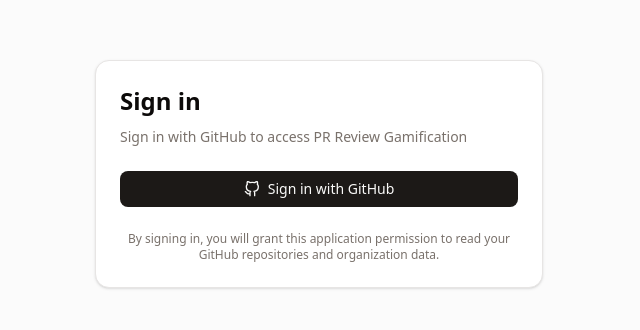
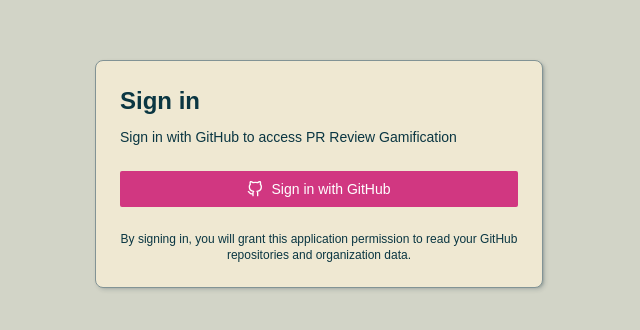
Before and after one commit to venkateshwarans/peer-review-app, a Next.js app: page /login in a window 1280 px wide. Shown: the part 226-556 px from the top of the page, without its empty margins (321-961 px from the left). Built offline with nearby package versions, Linux system fonts and the light colour scheme; no server answers; the database is empty.

Commit message:
Add retro-arcade theme and dark mode toggle

```diff
--- a/src/app/globals.css
+++ b/src/app/globals.css
@@ -3,113 +3,262 @@
 
 @custom-variant dark (&:is(.dark *));
 
+:root {
+  --background: oklch(0.97 0.03 90.10);
+  --foreground: oklch(0.31 0.05 219.65);
+  --card: oklch(0.93 0.03 92.40);
+  --card-foreground: oklch(0.31 0.05 219.65);
+  --popover: oklch(0.93 0.03 92.40);
+  --popover-foreground: oklch(0.31 0.05 219.65);
+  --primary: oklch(0.59 0.20 355.89);
+  --primary-foreground: oklch(1.00 0 0);
+  --secondary: oklch(0.64 0.10 187.38);
+  --secondary-foreground: oklch(1.00 0 0);
+  --muted: oklch(0.70 0.02 196.79);
+  --muted-foreground: oklch(0.31 0.05 219.65);
+  --accent: oklch(0.58 0.17 39.50);
+  --accent-foreground: oklch(1.00 0 0);
+  --destructive: oklch(0.59 0.21 27.12);
+  --destructive-foreground: oklch(1.00 0 0);
+  --border: oklch(0.65 0.02 205.26);
+  --input: oklch(0.65 0.02 205.26);
+  --ring: oklch(0.59 0.20 355.89);
+  --chart-1: oklch(0.61 0.14 244.93);
+  --chart-2: oklch(0.64 0.10 187.38);
+  --chart-3: oklch(0.59 0.20 355.89);
+  --chart-4: oklch(0.58 0.17 39.50);
+  --chart-5: oklch(0.59 0.21 27.12);
+  --sidebar: oklch(0.97 0.03 90.10);
+  --sidebar-foreground: oklch(0.31 0.05 219.65);
+  --sidebar-primary: oklch(0.59 0.20 355.89);
+  --sidebar-primary-foreground: oklch(1.00 0 0);
+  --sidebar-accent: oklch(0.64 0.10 187.38);
+  --sidebar-accent-foreground: oklch(1.00 0 0);
+  --sidebar-border: oklch(0.65 0.02 205.26);
+  --sidebar-ring: oklch(0.59 0.20 355.89);
+  --font-sans: Outfit, sans-serif;
+  --font-serif: ui-serif, Georgia, Cambria, "Times New Roman", Times, serif;
+  --font-mono: Space Mono, monospace;
+  --radius: 0.25rem;
+  --shadow-2xs: 2px 2px 4px 0px hsl(196 83% 10% / 0.07);
+  --shadow-xs: 2px 2px 4px 0px hsl(196 83% 10% / 0.07);
+  --shadow-sm: 2px 2px 4px 0px hsl(196 83% 10% / 0.15), 2px 1px 2px -1px hsl(196 83% 10% / 0.15);
+  --shadow: 2px 2px 4px 0px hsl(196 83% 10% / 0.15), 2px 1px 2px -1px hsl(196 83% 10% / 0.15);
+  --shadow-md: 2px 2px 4px 0px hsl(196 83% 10% / 0.15), 2px 2px 4px -1px hsl(196 83% 10% / 0.15);
+  --shadow-lg: 2px 2px 4px 0px hsl(196 83% 10% / 0.15), 2px 4px 6px -1px hsl(196 83% 10% / 0.15);
+  --shadow-xl: 2px 2px 4px 0px hsl(196 83% 10% / 0.15), 2px 8px 10px -1px hsl(196 83% 10% / 0.15);
+  --shadow-2xl: 2px 2px 4px 0px hsl(196 83% 10% / 0.38);
+}
+
+.dark {
+  --background: oklch(0.27 0.05 219.82);
+  --foreground: oklch(0.70 0.02 196.79);
+  --card: oklch(0.31 0.05 219.65);
+  --card-foreground: oklch(0.70 0.02 196.79);
+  --popover: oklch(0.31 0.05 219.65);
+  --popover-foreground: oklch(0.70 0.02 196.79);
+  --primary: oklch(0.59 0.20 355.89);
+  --primary-foreground: oklch(1.00 0 0);
+  --secondary: oklch(0.64 0.10 187.38);
+  --secondary-foreground: oklch(1.00 0 0);
+  --muted: oklch(0.52 0.03 219.14);
+  --muted-foreground: oklch(0.70 0.02 196.79);
+  --accent: oklch(0.58 0.17 39.50);
+  --accent-foreground: oklch(1.00 0 0);
+  --destructive: oklch(0.59 0.21 27.12);
+  --destructive-foreground: oklch(1.00 0 0);
+  --border: oklch(0.52 0.03 219.14);
+  --input: oklch(0.52 0.03 219.14);
+  --ring: oklch(0.59 0.20 355.89);
+  --chart-1: oklch(0.61 0.14 244.93);
+  --chart-2: oklch(0.64 0.10 187.38);
+  --chart-3: oklch(0.59 0.20 355.89);
+  --chart-4: oklch(0.58 0.17 39.50);
+  --chart-5: oklch(0.59 0.21 27.12);
+  --sidebar: oklch(0.27 0.05 219.82);
+  --sidebar-foreground: oklch(0.70 0.02 196.79);
+  --sidebar-primary: oklch(0.59 0.20 355.89);
+  --sidebar-primary-foreground: oklch(1.00 0 0);
+  --sidebar-accent: oklch(0.64 0.10 187.38);
+  --sidebar-accent-foreground: oklch(1.00 0 0);
+  --sidebar-border: oklch(0.52 0.03 219.14);
+  --sidebar-ring: oklch(0.59 0.20 355.89);
+  --font-sans: Outfit, sans-serif;
+  --font-serif: ui-serif, Georgia, Cambria, "Times New Roman", Times, serif;
+  --font-mono: Space Mono, monospace;
+  --radius: 0.25rem;
+  --shadow-2xs: 2px 2px 4px 0px hsl(196 83% 10% / 0.07);
+  --shadow-xs: 2px 2px 4px 0px hsl(196 83% 10% / 0.07);
+  --shadow-sm: 2px 2px 4px 0px hsl(196 83% 10% / 0.15), 2px 1px 2px -1px hsl(196 83% 10% / 0.15);
+  --shadow: 2px 2px 4px 0px hsl(196 83% 10% / 0.15), 2px 1px 2px -1px hsl(196 83% 10% / 0.15);
+  --shadow-md: 2px 2px 4px 0px hsl(196 83% 10% / 0.15), 2px 2px 4px -1px hsl(196 83% 10% / 0.15);
+  --shadow-lg: 2px 2px 4px 0px hsl(196 83% 10% / 0.15), 2px 4px 6px -1px hsl(196 83% 10% / 0.15);
+  --shadow-xl: 2px 2px 4px 0px hsl(196 83% 10% / 0.15), 2px 8px 10px -1px hsl(196 83% 10% / 0.15);
+  --shadow-2xl: 2px 2px 4px 0px hsl(196 83% 10% / 0.38);
+}
+
 @theme inline {
   --color-background: var(--background);
   --color-foreground: var(--foreground);
-  --font-sans: var(--font-geist-sans);
-  --font-mono: var(--font-geist-mono);
+  --color-card: var(--card);
+  --color-card-foreground: var(--card-foreground);
+  --color-popover: var(--popover);
+  --color-popover-foreground: var(--popover-foreground);
+  --color-primary: var(--primary);
+  --color-primary-foreground: var(--primary-foreground);
+  --color-secondary: var(--secondary);
+  --color-secondary-foreground: var(--secondary-foreground);
+  --color-muted: var(--muted);
+  --color-muted-foreground: var(--muted-foreground);
+  --color-accent: var(--accent);
+  --color-accent-foreground: var(--accent-foreground);
+  --color-destructive: var(--destructive);
+  --color-destructive-foreground: var(--destructive-foreground);
+  --color-border: var(--border);
+  --color-input: var(--input);
+  --color-ring: var(--ring);
+  --color-chart-1: var(--chart-1);
+  --color-chart-2: var(--chart-2);
+  --color-chart-3: var(--chart-3);
+  --color-chart-4: var(--chart-4);
+  --color-chart-5: var(--chart-5);
+  --color-sidebar: var(--sidebar);
+  --color-sidebar-foreground: var(--sidebar-foreground);
+  --color-sidebar-primary: var(--sidebar-primary);
+  --color-sidebar-primary-foreground: var(--sidebar-primary-foreground);
+  --color-sidebar-accent: var(--sidebar-accent);
+  --color-sidebar-accent-foreground: var(--sidebar-accent-foreground);
+  --color-sidebar-border: var(--sidebar-border);
   --color-sidebar-ring: var(--sidebar-ring);
-  --color-sidebar-border: var(--sidebar-border);
-  --color-sidebar-accent-foreground: var(--sidebar-accent-foreground);
-  --color-sidebar-accent: var(--sidebar-accent);
-  --color-sidebar-primary-foreground: var(--sidebar-primary-foreground);
-  --color-sidebar-primary: var(--sidebar-primary);
-  --color-sidebar-foreground: var(--sidebar-foreground);
-  --color-sidebar: var(--sidebar);
-  --color-chart-5: var(--chart-5);
-  --color-chart-4: var(--chart-4);
-  --color-chart-3: var(--chart-3);
-  --color-chart-2: var(--chart-2);
-  --color-chart-1: var(--chart-1);
-  --color-ring: var(--ring);
-  --color-input: var(--input);
-  --color-border: var(--border);
-  --color-destructive: var(--destructive);
-  --color-accent-foreground: var(--accent-foreground);
-  --color-accent: var(--accent);
-  --color-muted-foreground: var(--muted-foreground);
-  --color-muted: var(--muted);
-  --color-secondary-foreground: var(--secondary-foreground);
-  --color-secondary: var(--secondary);
-  --color-primary-foreground: var(--primary-foreground);
-  --color-primary: var(--primary);
-  --color-popover-foreground: var(--popover-foreground);
-  --color-popover: var(--popover);
-  --color-card-foreground: var(--card-foreground);
-  --color-card: var(--card);
+
+  --font-sans: var(--font-sans);
+  --font-mono: var(--font-mono);
+  --font-serif: var(--font-serif);
+
   --radius-sm: calc(var(--radius) - 4px);
   --radius-md: calc(var(--radius) - 2px);
   --radius-lg: var(--radius);
   --radius-xl: calc(var(--radius) + 4px);
+
+  --shadow-2xs: var(--shadow-2xs);
+  --shadow-xs: var(--shadow-xs);
+  --shadow-sm: var(--shadow-sm);
+  --shadow: var(--shadow);
+  --shadow-md: var(--shadow-md);
+  --shadow-lg: var(--shadow-lg);
+  --shadow-xl: var(--shadow-xl);
+  --shadow-2xl: var(--shadow-2xl);
 }
 
 :root {
-  --radius: 0.625rem;
-  --background: oklch(1 0 0);
-  --foreground: oklch(0.147 0.004 49.25);
-  --card: oklch(1 0 0);
-  --card-foreground: oklch(0.147 0.004 49.25);
-  --popover: oklch(1 0 0);
-  --popover-foreground: oklch(0.147 0.004 49.25);
-  --primary: oklch(0.216 0.006 56.043);
-  --primary-foreground: oklch(0.985 0.001 106.423);
-  --secondary: oklch(0.97 0.001 106.424);
-  --secondary-foreground: oklch(0.216 0.006 56.043);
-  --muted: oklch(0.97 0.001 106.424);
-  --muted-foreground: oklch(0.553 0.013 58.071);
-  --accent: oklch(0.97 0.001 106.424);
-  --accent-foreground: oklch(0.216 0.006 56.043);
-  --destructive: oklch(0.577 0.245 27.325);
-  --border: oklch(0.923 0.003 48.717);
-  --input: oklch(0.923 0.003 48.717);
-  --ring: oklch(0.709 0.01 56.259);
-  --chart-1: oklch(0.646 0.222 41.116);
-  --chart-2: oklch(0.6 0.118 184.704);
-  --chart-3: oklch(0.398 0.07 227.392);
-  --chart-4: oklch(0.828 0.189 84.429);
-  --chart-5: oklch(0.769 0.188 70.08);
-  --sidebar: oklch(0.985 0.001 106.423);
-  --sidebar-foreground: oklch(0.147 0.004 49.25);
-  --sidebar-primary: oklch(0.216 0.006 56.043);
-  --sidebar-primary-foreground: oklch(0.985 0.001 106.423);
-  --sidebar-accent: oklch(0.97 0.001 106.424);
-  --sidebar-accent-foreground: oklch(0.216 0.006 56.043);
-  --sidebar-border: oklch(0.923 0.003 48.717);
-  --sidebar-ring: oklch(0.709 0.01 56.259);
+  --radius: 0.25rem;
+  --background: oklch(0.97 0.03 90.10);
+  --foreground: oklch(0.31 0.05 219.65);
+  --card: oklch(0.93 0.03 92.40);
+  --card-foreground: oklch(0.31 0.05 219.65);
+  --popover: oklch(0.93 0.03 92.40);
+  --popover-foreground: oklch(0.31 0.05 219.65);
+  --primary: oklch(0.59 0.20 355.89);
+  --primary-foreground: oklch(1.00 0 0);
+  --secondary: oklch(0.64 0.10 187.38);
+  --secondary-foreground: oklch(1.00 0 0);
+  --muted: oklch(0.70 0.02 196.79);
+  --muted-foreground: oklch(0.31 0.05 219.65);
+  --accent: oklch(0.58 0.17 39.50);
+  --accent-foreground: oklch(1.00 0 0);
+  --destructive: oklch(0.59 0.21 27.12);
+  --border: oklch(0.65 0.02 205.26);
+  --input: oklch(0.65 0.02 205.26);
+  --ring: oklch(0.59 0.20 355.89);
+  --chart-1: oklch(0.61 0.14 244.93);
+  --chart-2: oklch(0.64 0.10 187.38);
+  --chart-3: oklch(0.59 0.20 355.89);
+  --chart-4: oklch(0.58 0.17 39.50);
+  --chart-5: oklch(0.59 0.21 27.12);
+  --sidebar: oklch(0.97 0.03 90.10);
+  --sidebar-foreground: oklch(0.31 0.05 219.65);
+  --sidebar-primary: oklch(0.59 0.20 355.89);
+  --sidebar-primary-foreground: oklch(1.00 0 0);
+  --sidebar-accent: oklch(0.64 0.10 187.38);
+  --sidebar-accent-foreground: oklch(1.00 0 0);
+  --sidebar-border: oklch(0.65 0.02 205.26);
+  --sidebar-ring: oklch(0.59 0.20 355.89);
+  --destructive-foreground: oklch(1.00 0 0);
+  --font-sans: Outfit, sans-serif;
+  --font-serif: ui-serif, Georgia, Cambria, "Times New Roman", Times, serif;
+  --font-mono: Space Mono, monospace;
+  --shadow-color: hsl(196 83% 10%);
+  --shadow-opacity: 0.15;
+  --shadow-blur: 4px;
+  --shadow-spread: 0px;
+  --shadow-offset-x: 2px;
+  --shadow-offset-y: 2px;
+  --letter-spacing: 0em;
+  --spacing: 0.25rem;
+  --shadow-2xs: 2px 2px 4px 0px hsl(196 83% 10% / 0.07);
+  --shadow-xs: 2px 2px 4px 0px hsl(196 83% 10% / 0.07);
+  --shadow-sm: 2px 2px 4px 0px hsl(196 83% 10% / 0.15), 2px 1px 2px -1px hsl(196 83% 10% / 0.15);
+  --shadow: 2px 2px 4px 0px hsl(196 83% 10% / 0.15), 2px 1px 2px -1px hsl(196 83% 10% / 0.15);
+  --shadow-md: 2px 2px 4px 0px hsl(196 83% 10% / 0.15), 2px 2px 4px -1px hsl(196 83% 10% / 0.15);
+  --shadow-lg: 2px 2px 4px 0px hsl(196 83% 10% / 0.15), 2px 4px 6px -1px hsl(196 83% 10% / 0.15);
+  --shadow-xl: 2px 2px 4px 0px hsl(196 83% 10% / 0.15), 2px 8px 10px -1px hsl(196 83% 10% / 0.15);
+  --shadow-2xl: 2px 2px 4px 0px hsl(196 83% 10% / 0.38);
+  --tracking-normal: 0em;
 }
 
 .dark {
-  --background: oklch(0.147 0.004 49.25);
-  --foreground: oklch(0.985 0.001 106.423);
-  --card: oklch(0.216 0.006 56.043);
-  --card-foreground: oklch(0.985 0.001 106.423);
-  --popover: oklch(0.216 0.006 56.043);
-  --popover-foreground: oklch(0.985 0.001 106.423);
-  --primary: oklch(0.923 0.003 48.717);
-  --primary-foreground: oklch(0.216 0.006 56.043);
-  --secondary: oklch(0.268 0.007 34.298);
-  --secondary-foreground: oklch(0.985 0.001 106.423);
-  --muted: oklch(0.268 0.007 34.298);
-  --muted-foreground: oklch(0.709 0.01 56.259);
-  --accent: oklch(0.268 0.007 34.298);
-  --accent-foreground: oklch(0.985 0.001 106.423);
-  --destructive: oklch(0.704 0.191 22.216);
-  --border: oklch(1 0 0 / 10%);
-  --input: oklch(1 0 0 / 15%);
-  --ring: oklch(0.553 0.013 58.071);
-  --chart-1: oklch(0.488 0.243 264.376);
-  --chart-2: oklch(0.696 0.17 162.48);
-  --chart-3: oklch(0.769 0.188 70.08);
-  --chart-4: oklch(0.627 0.265 303.9);
-  --chart-5: oklch(0.645 0.246 16.439);
-  --sidebar: oklch(0.216 0.006 56.043);
-  --sidebar-foreground: oklch(0.985 0.001 106.423);
-  --sidebar-primary: oklch(0.488 0.243 264.376);
-  --sidebar-primary-foreground: oklch(0.985 0.001 106.423);
-  --sidebar-accent: oklch(0.268 0.007 34.298);
-  --sidebar-accent-foreground: oklch(0.985 0.001 106.423);
-  --sidebar-border: oklch(1 0 0 / 10%);
-  --sidebar-ring: oklch(0.553 0.013 58.071);
+  --background: oklch(0.27 0.05 219.82);
+  --foreground: oklch(0.70 0.02 196.79);
+  --card: oklch(0.31 0.05 219.65);
+  --card-foreground: oklch(0.70 0.02 196.79);
+  --popover: oklch(0.31 0.05 219.65);
+  --popover-foreground: oklch(0.70 0.02 196.79);
+  --primary: oklch(0.59 0.20 355.89);
+  --primary-foreground: oklch(1.00 0 0);
+  --secondary: oklch(0.64 0.10 187.38);
+  --secondary-foreground: oklch(1.00 0 0);
+  --muted: oklch(0.52 0.03 219.14);
+  --muted-foreground: oklch(0.70 0.02 196.79);
+  --accent: oklch(0.58 0.17 39.50);
+  --accent-foreground: oklch(1.00 0 0);
+  --destructive: oklch(0.59 0.21 27.12);
+  --border: oklch(0.52 0.03 219.14);
+  --input: oklch(0.52 0.03 219.14);
+  --ring: oklch(0.59 0.20 355.89);
+  --chart-1: oklch(0.61 0.14 244.93);
+  --chart-2: oklch(0.64 0.10 187.38);
+  --chart-3: oklch(0.59 0.20 355.89);
+  --chart-4: oklch(0.58 0.17 39.50);
+  --chart-5: oklch(0.59 0.21 27.12);
+  --sidebar: oklch(0.27 0.05 219.82);
+  --sidebar-foreground: oklch(0.70 0.02 196.79);
+  --sidebar-primary: oklch(0.59 0.20 355.89);
+  --sidebar-primary-foreground: oklch(1.00 0 0);
+  --sidebar-accent: oklch(0.64 0.10 187.38);
+  --sidebar-accent-foreground: oklch(1.00 0 0);
+  --sidebar-border: oklch(0.52 0.03 219.14);
+  --sidebar-ring: oklch(0.59 0.20 355.89);
+  --destructive-foreground: oklch(1.00 0 0);
+  --radius: 0.25rem;
+  --font-sans: Outfit, sans-serif;
+  --font-serif: ui-serif, Georgia, Cambria, "Times New Roman", Times, serif;
+  --font-mono: Space Mono, monospace;
+  --shadow-color: hsl(196 83% 10%);
+  --shadow-opacity: 0.15;
+  --shadow-blur: 4px;
+  --shadow-spread: 0px;
+  --shadow-offset-x: 2px;
+  --shadow-offset-y: 2px;
+  --letter-spacing: 0em;
+  --spacing: 0.25rem;
+  --shadow-2xs: 2px 2px 4px 0px hsl(196 83% 10% / 0.07);
+  --shadow-xs: 2px 2px 4px 0px hsl(196 83% 10% / 0.07);
+  --shadow-sm: 2px 2px 4px 0px hsl(196 83% 10% / 0.15), 2px 1px 2px -1px hsl(196 83% 10% / 0.15);
+  --shadow: 2px 2px 4px 0px hsl(196 83% 10% / 0.15), 2px 1px 2px -1px hsl(196 83% 10% / 0.15);
+  --shadow-md: 2px 2px 4px 0px hsl(196 83% 10% / 0.15), 2px 2px 4px -1px hsl(196 83% 10% / 0.15);
+  --shadow-lg: 2px 2px 4px 0px hsl(196 83% 10% / 0.15), 2px 4px 6px -1px hsl(196 83% 10% / 0.15);
+  --shadow-xl: 2px 2px 4px 0px hsl(196 83% 10% / 0.15), 2px 8px 10px -1px hsl(196 83% 10% / 0.15);
+  --shadow-2xl: 2px 2px 4px 0px hsl(196 83% 10% / 0.38);
 }
 
 @layer base {
@@ -118,5 +267,6 @@
   }
   body {
     @apply bg-background text-foreground;
+    letter-spacing: var(--tracking-normal);
   }
 }
--- a/src/components/layout/Navbar.tsx
+++ b/src/components/layout/Navbar.tsx
@@ -10,6 +10,7 @@
   SelectTrigger,
   SelectValue,
 } from '@/components/ui/select';
+import { ThemeToggle } from '@/components/theme/theme-toggle';
 
 export function Navbar() {
   const { organization, setOrganization, refreshData } = useGitHub();
@@ -48,6 +49,8 @@
           >
             Refresh Data
           </Button>
+
+          <ThemeToggle />
         </div>
       </div>
     </nav>
--- /dev/null
+++ b/src/components/theme/theme-provider.tsx
@@ -0,0 +1,73 @@
+'use client';
+
+import { createContext, useContext, useEffect, useState } from 'react';
+
+type Theme = 'dark' | 'light' | 'system';
+
+type ThemeProviderProps = {
+  children: React.ReactNode;
+  defaultTheme?: Theme;
+  storageKey?: string;
+};
+
+type ThemeProviderState = {
+  theme: Theme;
+  setTheme: (theme: Theme) => void;
+};
+
+const initialState: ThemeProviderState = {
+  theme: 'system',
+  setTheme: () => null,
+};
+
+const ThemeProviderContext = createContext<ThemeProviderState>(initialState);
+
+export function ThemeProvider({
+  children,
+  defaultTheme = 'system',
+  storageKey = 'theme',
+  ...props
+}: ThemeProviderProps) {
+  const [theme, setTheme] = useState<Theme>(
+    () => (localStorage.getItem(storageKey) as Theme) || defaultTheme
+  );
+
+  useEffect(() => {
+    const root = window.document.documentElement;
+    root.classList.remove('light', 'dark');
+
+    if (theme === 'system') {
+      const systemTheme = window.matchMedia('(prefers-color-scheme: dark)')
+        .matches
+        ? 'dark'
+        : 'light';
+      root.classList.add(systemTheme);
+      return;
+    }
+
+    root.classList.add(theme);
+  }, [theme]);
+
+  const value = {
+    theme,
+    setTheme: (theme: Theme) => {
+      localStorage.setItem(storageKey, theme);
+      setTheme(theme);
+    },
+  };
+
+  return (
+    <ThemeProviderContext.Provider {...props} value={value}>
+      {children}
+    </ThemeProviderContext.Provider>
+  );
+}
+
+export const useTheme = () => {
+  const context = useContext(ThemeProviderContext);
+
+  if (context === undefined)
+    throw new Error('useTheme must be used within a ThemeProvider');
+
+  return context;
+};
--- a/src/lib/providers.tsx
+++ b/src/lib/providers.tsx
@@ -3,6 +3,7 @@
 import { QueryClient, QueryClientProvider } from '@tanstack/react-query';
 import { useState, ReactNode } from 'react';
 import { GitHubProvider } from './github/context';
+import { ThemeProvider } from '@/components/theme/theme-provider';
 
 export function Providers({ children }: { children: ReactNode }) {
   const [queryClient] = useState(() => new QueryClient({
@@ -15,10 +16,12 @@
   }));
 
   return (
-    <QueryClientProvider client={queryClient}>
-      <GitHubProvider>
-        {children}
-      </GitHubProvider>
-    </QueryClientProvider>
+    <ThemeProvider defaultTheme="light" storageKey="pr-review-theme">
+      <QueryClientProvider client={queryClient}>
+        <GitHubProvider>
+          {children}
+        </GitHubProvider>
+      </QueryClientProvider>
+    </ThemeProvider>
   );
 }
```
Also changed, not shown: src/components/theme/theme-toggle.tsx (added, +38 -0 lines).
